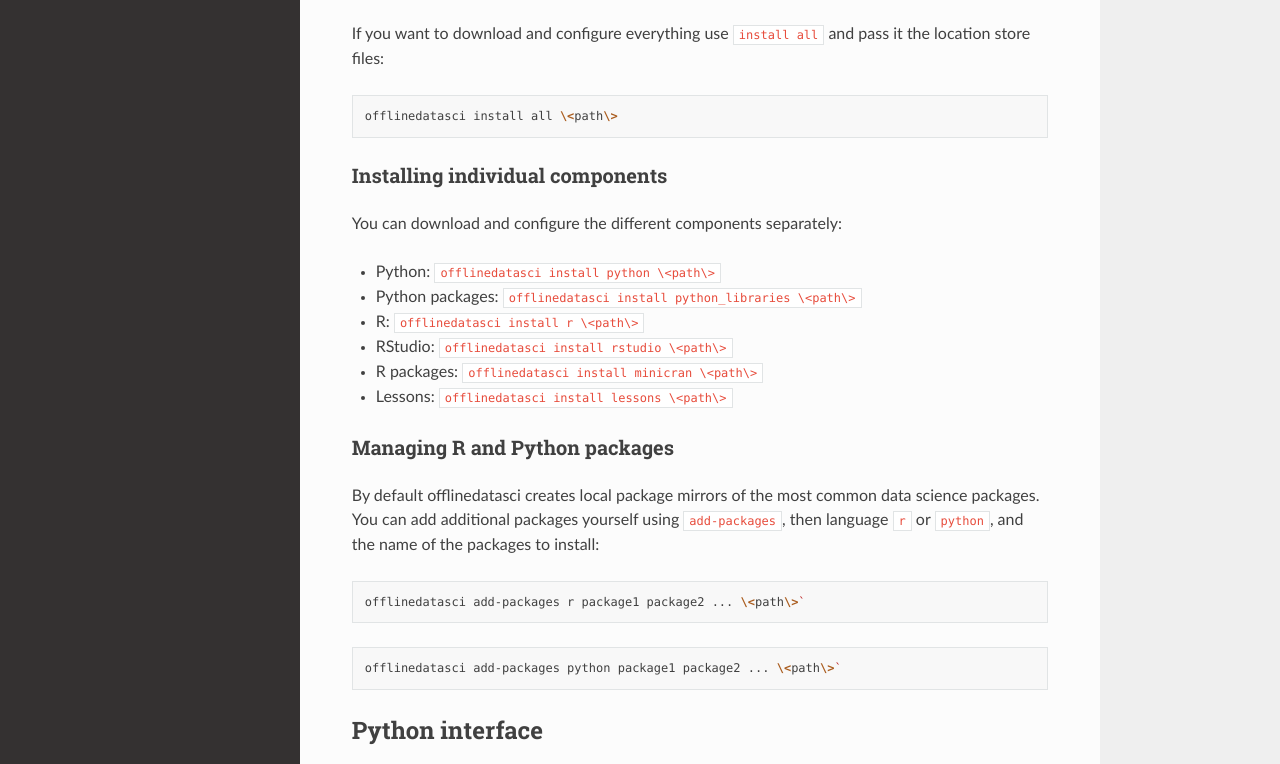
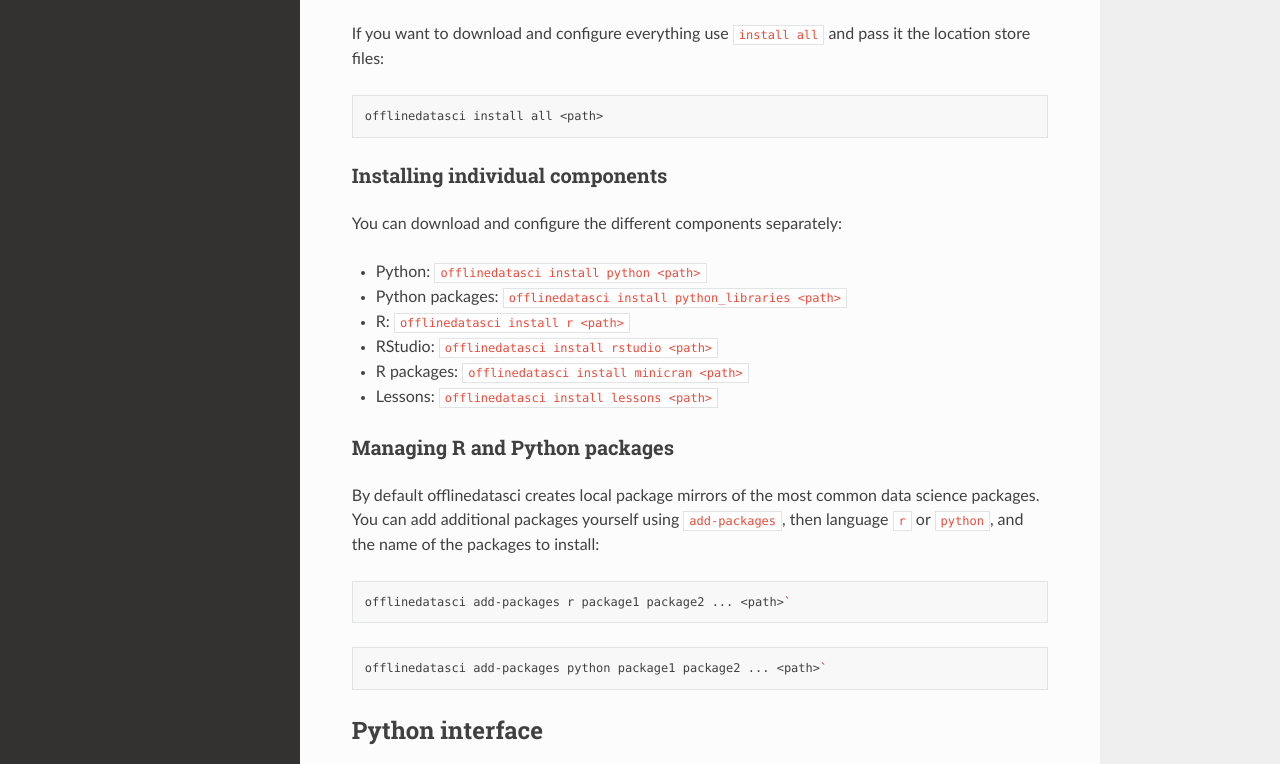
Before and after one commit to carpentriesoffline/offlinedatasci, a Sphinx documentation site: the page built from docs/getting-started.md, in a window 1280 px wide and 1275 px high. Shown: the part 292-1056 px from the top of the window. Built offline with Sphinx 7.4.7 and the Read the Docs theme 2.0.0, drawn with Linux system fonts in a browser that asks for light colours.

````diff
--- a/docs/getting-started.md
+++ b/docs/getting-started.md
@@ -9,19 +9,19 @@ offlinedatasci comes with two interfaces, a command line interface and a Python
 If you want to download and configure everything use `install all` and pass it the location store files:
 
 ```sh
-offlinedatasci install all \<path\>
+offlinedatasci install all <path>
 ```
 
 ### Installing individual components
 
 You can download and configure the different components separately:
 
-* Python: `offlinedatasci install python \<path\>`
-* Python packages: `offlinedatasci install python_libraries \<path\>`
-* R: `offlinedatasci install r \<path\>`
-* RStudio: `offlinedatasci install rstudio \<path\>`
-* R packages: `offlinedatasci install minicran \<path\>`
-* Lessons: `offlinedatasci install lessons \<path\>`
+* Python: `offlinedatasci install python <path>`
+* Python packages: `offlinedatasci install python_libraries <path>`
+* R: `offlinedatasci install r <path>`
+* RStudio: `offlinedatasci install rstudio <path>`
+* R packages: `offlinedatasci install minicran <path>`
+* Lessons: `offlinedatasci install lessons <path>`
 
 ### Managing R and Python packages
 
@@ -29,11 +29,11 @@ By default offlinedatasci creates local package mirrors of the most common data
 You can add additional packages yourself using `add-packages`, then language `r` or `python`, and the name of the packages to install:
 
 ```sh
-offlinedatasci add-packages r package1 package2 ... \<path\>`
+offlinedatasci add-packages r package1 package2 ... <path>`
 ```
 
 ```sh
-offlinedatasci add-packages python package1 package2 ... \<path\>`
+offlinedatasci add-packages python package1 package2 ... <path>`
 ```
 
 ## Python interface
````
